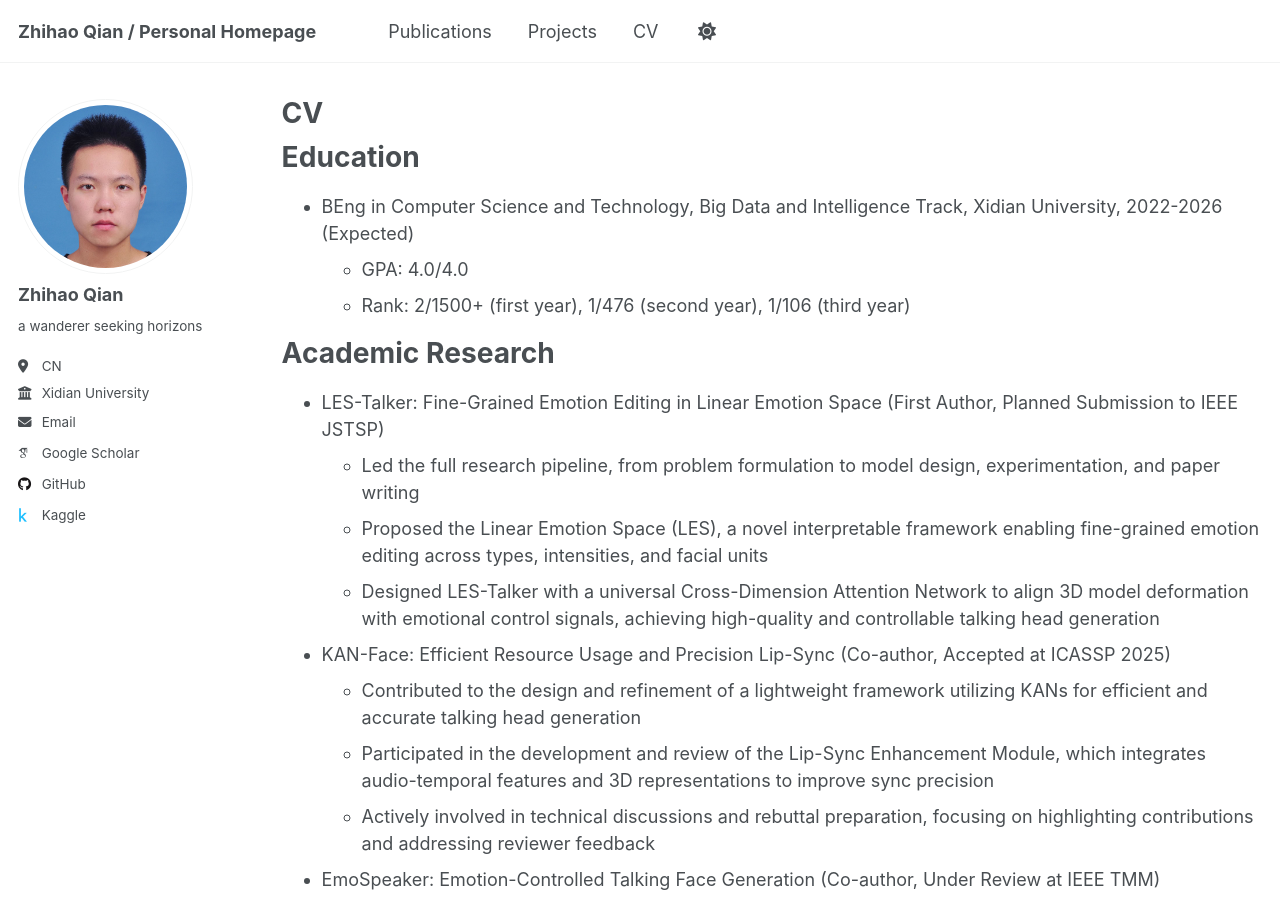
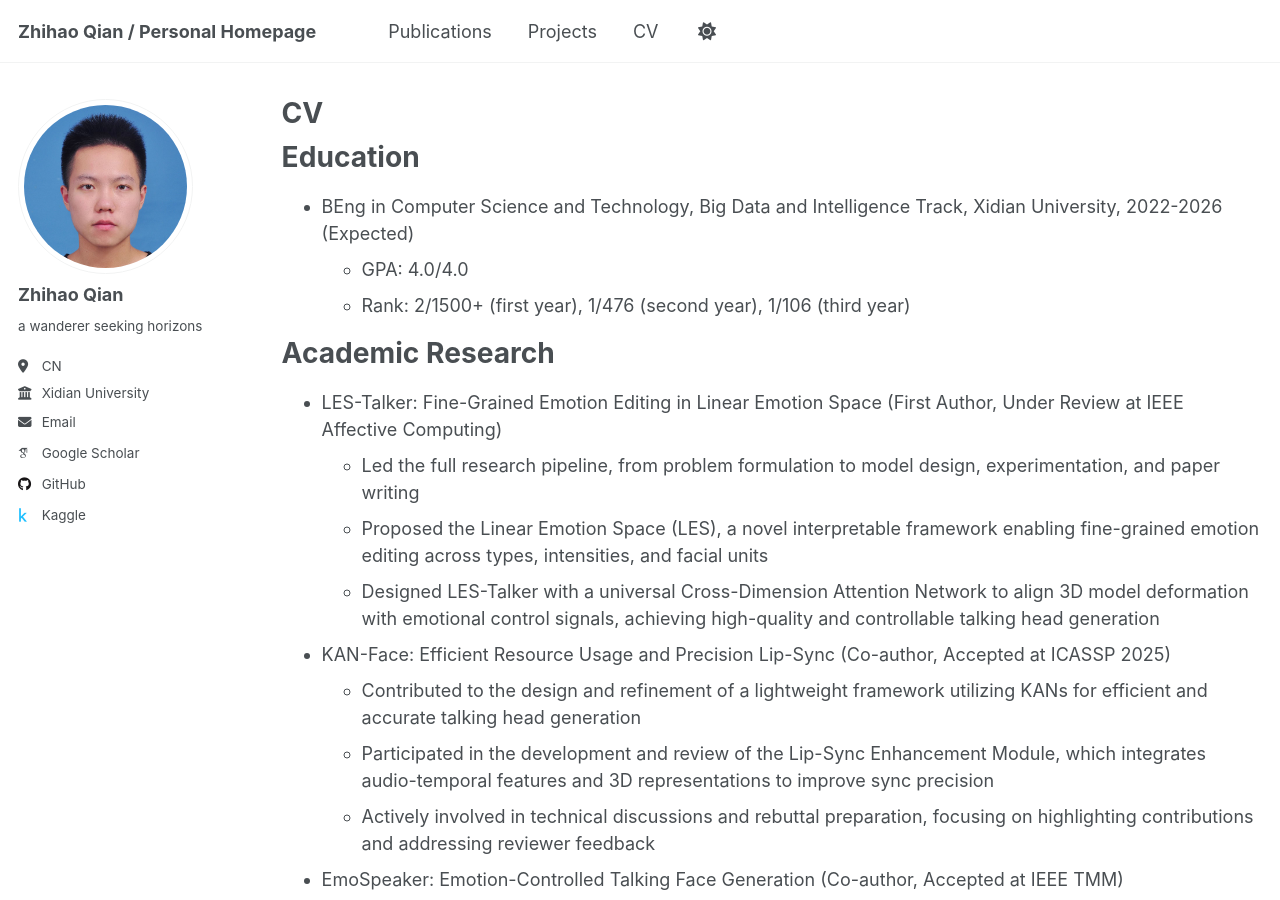
Before and after one commit to Dualego00/Dualego00.github.io, a Jekyll site: the page built from _pages/cv.md, in a window 1280 px wide and 900 px high. Built offline with Jekyll 4.4.1, drawn with Linux system fonts in a browser that asks for light colours; some web fonts are replaced.

Commit message:
Update cv.md

```diff
--- a/_pages/cv.md
+++ b/_pages/cv.md
@@ -17,7 +17,7 @@
 
 Academic Research
 ======
-* LES-Talker: Fine-Grained Emotion Editing in Linear Emotion Space (First Author, Planned Submission to IEEE JSTSP)
+* LES-Talker: Fine-Grained Emotion Editing in Linear Emotion Space (First Author, Under Review at IEEE Affective Computing)
   * Led the full research pipeline, from problem formulation to model design, experimentation, and paper writing
   * Proposed the Linear Emotion Space (LES), a novel interpretable framework enabling fine-grained emotion editing across types, intensities, and facial units
   * Designed LES-Talker with a universal Cross-Dimension Attention Network to align 3D model deformation with emotional control signals, achieving high-quality and controllable talking head generation
@@ -27,7 +27,7 @@
   * Participated in the development and review of the Lip-Sync Enhancement Module, which integrates audio-temporal features and 3D representations to improve sync precision
   * Actively involved in technical discussions and rebuttal preparation, focusing on highlighting contributions and addressing reviewer feedback
 
-* EmoSpeaker: Emotion-Controlled Talking Face Generation (Co-author, Under Review at IEEE TMM)
+* EmoSpeaker: Emotion-Controlled Talking Face Generation (Co-author, Accepted at IEEE TMM)
   * Assisted in a one-shot framework capable of fine-grained emotional control and precise lip synchronization
   * Contributed to the design of an audio decoupling mechanism guided by facial attributes
   * Actively involved in paper revision and rebuttal writing, focusing on technical clarity, reviewer responses, and refinement of contributions
```
